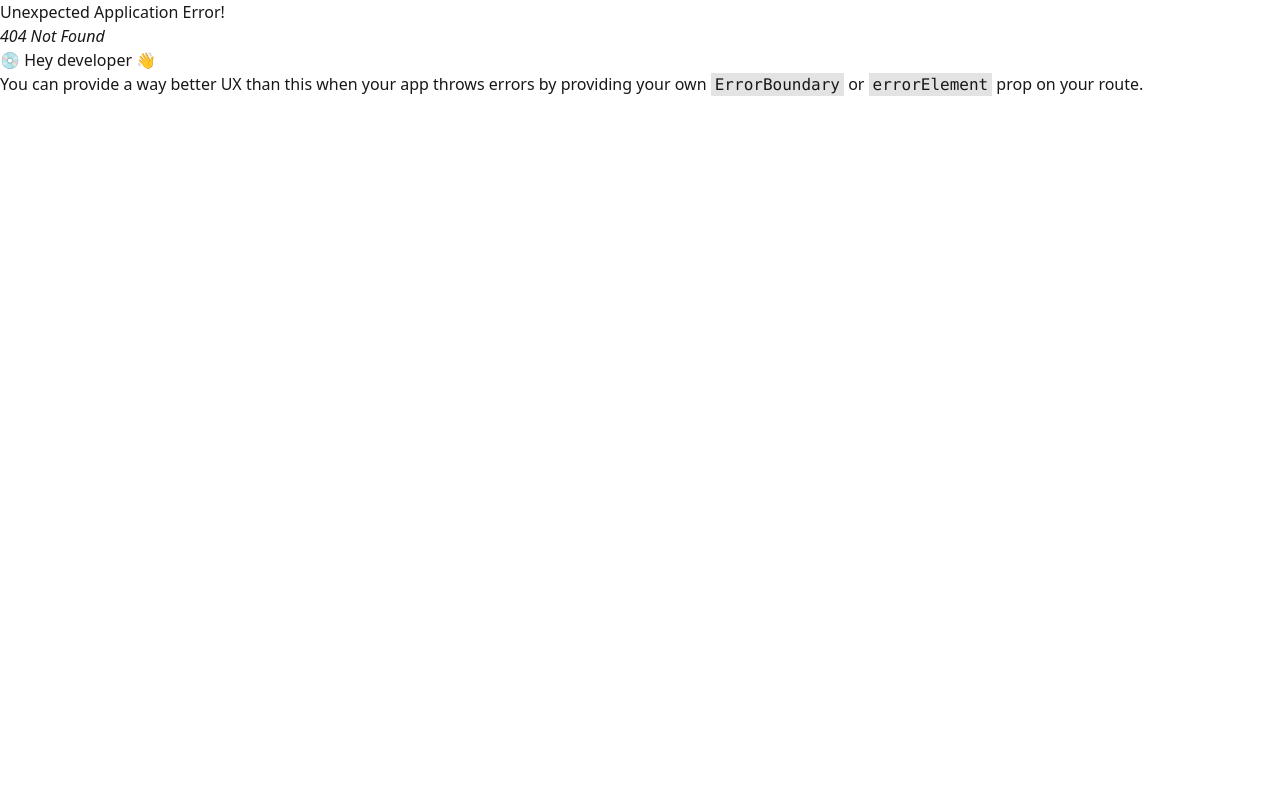
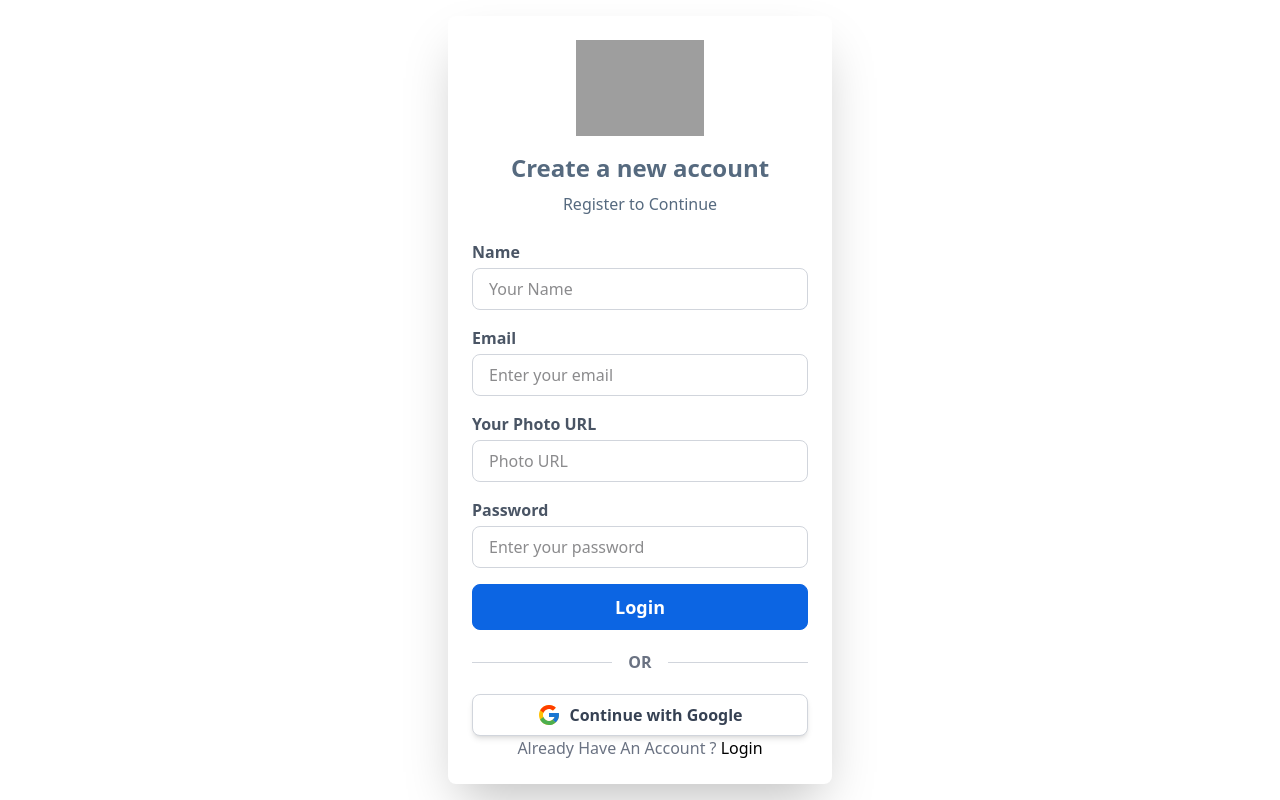
Before and after one commit to mdimranictiu/TaskFlow-Client, a React (Vite) app: page /register in a window 1280 px wide. Before the commit this address had no page. Built offline with nearby package versions, Linux system fonts and the light colour scheme; grey boxes are pictures that could not be loaded.

Commit message:
login and register section done

```diff
--- a/package.json
+++ b/package.json
@@ -15,6 +15,7 @@
     "match-sorter": "^8.0.0",
     "react": "^19.0.0",
     "react-dom": "^19.0.0",
+    "react-icons": "^5.5.0",
     "react-router-dom": "^7.2.0",
     "sort-by": "^1.2.0",
     "tailwindcss": "^4.0.7"
--- a/src/Layout/Root.jsx
+++ b/src/Layout/Root.jsx
@@ -4,7 +4,6 @@ import { Outlet } from 'react-router-dom';
 const Root = () => {
     return (
         <div>
-            This is Root
             <Outlet></Outlet>
         </div>
     );
--- /dev/null
+++ b/src/pages/Login.jsx
@@ -0,0 +1,75 @@
+import React from "react";
+import { FcGoogle } from "react-icons/fc";
+import { Link } from "react-router-dom";
+
+const Login = () => {
+  return (
+    <div className="flex items-center justify-center min-h-screen ">
+      <div className="bg-white shadow-2xl rounded-lg w-full max-w-sm p-10">
+        {/* Logo and Welcome Message */}
+        <div className="flex flex-col items-center">
+          <img
+            src="https://taskify.taskhub.company/storage/logos/default_full_logo.png"
+            alt="Logo"
+            className="w-32 mb-4"
+          />
+          <h3 className="text-2xl font-semibold text-[#566A7F]">
+            Welcome To TaskFlow
+          </h3>
+          <p className="py-2 text-[#566A7F]">Log In to Continue</p>
+        </div>
+
+        {/* Login Form */}
+        <form className="mt-4">
+          <div className="mb-4">
+            <label className="block text-gray-600 font-semibold mb-1">
+              Email
+            </label>
+            <input
+              type="email"
+              className="w-full px-4 py-2 border border-gray-300 rounded-lg focus:ring-2 focus:ring-[#0C65E3] focus:outline-none"
+              placeholder="Enter your email"
+              required
+            />
+          </div>
+          <div className="mb-4">
+            <label className="block text-gray-600 font-semibold mb-1">
+              Password
+            </label>
+            <input
+              type="password"
+              className="w-full px-4 py-2 border border-gray-300 rounded-lg focus:ring-2 focus:ring-[#0C65E3] focus:outline-none"
+              placeholder="Enter your password"
+              required
+            />
+          </div>
+          <button
+            type="submit"
+            className="w-full py-2 text-white bg-[#0C65E3] rounded-lg hover:bg-white hover:text-[#0C65E3] border border-[#0C65E3] text-lg font-semibold transition-all duration-300"
+          >
+            Login
+          </button>
+        </form>
+
+        {/* Divider */}
+        <div className="flex items-center my-5">
+          <div className="border-t border-gray-300 flex-grow"></div>
+          <span className="px-4 text-gray-500 font-semibold">OR</span>
+          <div className="border-t border-gray-300 flex-grow"></div>
+        </div>
+
+        {/* Google Login Button */}
+        <button
+          type="button"
+          className="w-full flex items-center justify-center gap-2 py-2 bg-white border border-gray-300 rounded-lg shadow-md text-gray-700 hover:bg-gray-100 transition-all duration-300"
+        >
+          <FcGoogle size={24} />
+          <span className="font-semibold cursor-pointer">Continue with Google</span>
+        </button>
+        <p className="text-center px-4 text-gray-500">Are You New ? <Link className="text-black" to='/register'>Register</Link></p>
+      </div>
+    </div>
+  );
+};
+
+export default Login;
--- /dev/null
+++ b/src/pages/Register.jsx
@@ -0,0 +1,98 @@
+import React from "react";
+import { FcGoogle } from "react-icons/fc";
+import { Link } from "react-router-dom";
+
+const Register = () => {
+  return (
+    <div className="flex items-center justify-center min-h-screen">
+      <div className="bg-white shadow-2xl rounded-lg w-full max-w-sm p-6">
+        {/* Logo and Welcome Message */}
+        <div className="flex flex-col items-center">
+          <img
+            src="https://taskify.taskhub.company/storage/logos/default_full_logo.png"
+            alt="Logo"
+            className="w-32 mb-4"
+          />
+          <h3 className="text-2xl font-semibold text-[#566A7F]">
+          Create a new account
+          </h3>
+          <p className="py-2 text-[#566A7F]">Register to Continue</p>
+        </div>
+
+        {/* Login Form */}
+
+        <form className="mt-4">
+        <div className="mb-4">
+            <label className="block text-gray-600 font-semibold mb-1">
+              Name
+            </label>
+            <input
+              type="text"
+              className="w-full px-4 py-2 border border-gray-300 rounded-lg focus:ring-2 focus:ring-[#0C65E3] focus:outline-none"
+              placeholder="Your Name"
+              required
+            />
+          </div>
+          <div className="mb-4">
+            <label className="block text-gray-600 font-semibold mb-1">
+              Email
+            </label>
+            <input
+              type="email"
+              className="w-full px-4 py-2 border border-gray-300 rounded-lg focus:ring-2 focus:ring-[#0C65E3] focus:outline-none"
+              placeholder="Enter your email"
+              required
+            />
+          </div>
+          <div className="mb-4">
+            <label className="block text-gray-600 font-semibold mb-1">
+              Your Photo URL
+            </label>
+            <input
+              type="text"
+              className="w-full px-4 py-2 border border-gray-300 rounded-lg focus:ring-2 focus:ring-[#0C65E3] focus:outline-none"
+              placeholder="Photo URL"
+              required
+            />
+          </div>
+          <div className="mb-4">
+            <label className="block text-gray-600 font-semibold mb-1">
+              Password
+            </label>
+            <input
+              type="password"
+              className="w-full px-4 py-2 border border-gray-300 rounded-lg focus:ring-2 focus:ring-[#0C65E3] focus:outline-none"
+              placeholder="Enter your password"
+              required
+            />
+          </div>
+          <button
+            type="submit"
+            className="w-full py-2 text-white bg-[#0C65E3] rounded-lg hover:bg-white hover:text-[#0C65E3] border border-[#0C65E3] text-lg font-semibold transition-all duration-300"
+          >
+            Login
+          </button>
+        </form>
+
+        {/* Divider */}
+        <div className="flex items-center my-5">
+          <div className="border-t border-gray-300 flex-grow"></div>
+          <span className="px-4 text-gray-500 font-semibold">OR</span>
+          <div className="border-t border-gray-300 flex-grow"></div>
+        </div>
+
+        {/* Google Login Button */}
+        <button
+          type="button"
+          className="w-full flex items-center justify-center gap-2 py-2 bg-white border border-gray-300 rounded-lg shadow-md text-gray-700 hover:bg-gray-100 transition-all duration-300"
+        >
+          <FcGoogle size={24} />
+          <span className="font-semibold cursor-pointer">Continue with Google</span>
+        </button>
+        <p className="text-center px-4 text-gray-500">Already Have An Account ? <Link className="text-black" to='/'>Login</Link></p>
+      </div>
+    </div>
+  );
+};
+
+export default Register;
```
Also changed, not shown: src/Routes/Router.jsx (+12 -0 lines), 1 other file (tests, documents, lock files or other folders).
